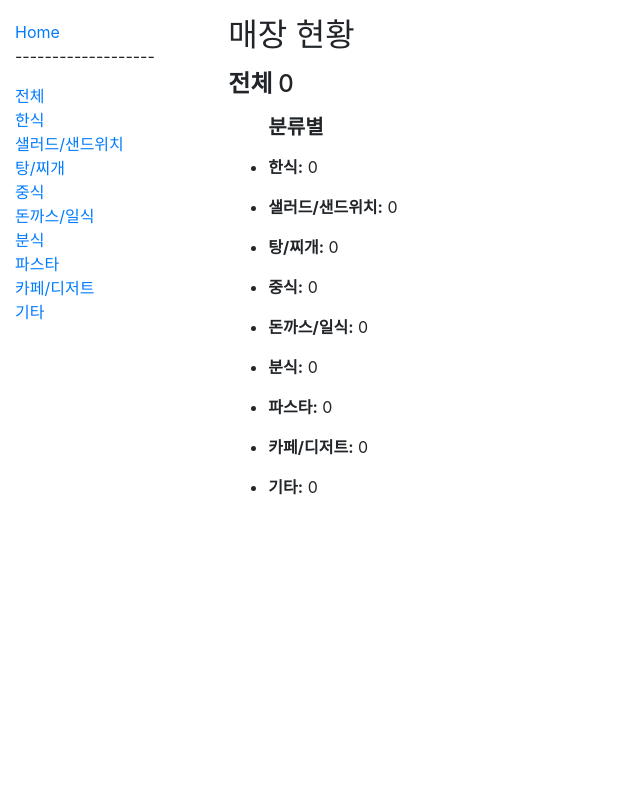
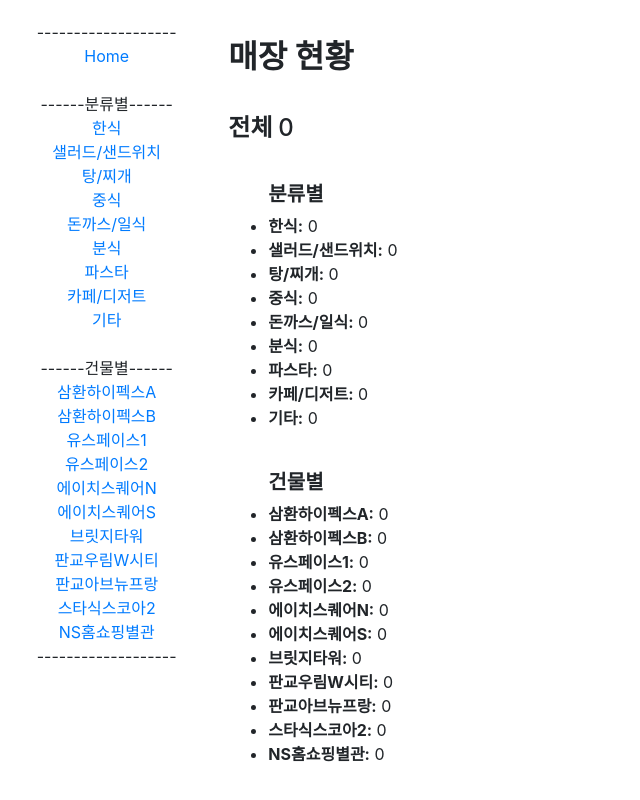
Before and after one commit to siul1024/exop, a Django app: page /first_app/ in a window 1280 px wide. Shown: the whole page, without its empty margins (0-640 px from the left). Run offline with Django 3.2, Linux system fonts and the light colour scheme; data that the repository does not hold is empty; some libraries are stand-ins or nearby versions.

Commit message:
update index

```diff
--- a/first_app/templates/base_generic.html
+++ b/first_app/templates/base_generic.html
@@ -15,9 +15,10 @@
             <div class="col-sm-2">
                 {% block sidebar %}
                 <ul class="sidebar-nav">
+                    <center>
+                        <li>-------------------</li>
                         <li><a href="{% url 'index' %}">Home</a></li>
-                    <p>-------------------</p>
-                    <li><a href="">전체</a></li>
+                        <li><br>------분류별------</li>
                         <li><a href="">한식</a></li>
                         <li><a href="">샐러드/샌드위치</a></li>
                         <li><a href="">탕/찌개</a></li>
@@ -27,6 +28,20 @@
                         <li><a href="">파스타</a></li>
                         <li><a href="">카페/디저트</a></li>
                         <li><a href="">기타</a></li>
+                        <li><br>------건물별------</li>
+                        <li><a href="">삼환하이펙스A</a></li>
+                        <li><a href="">삼환하이펙스B</a></li>
+                        <li><a href="">유스페이스1</a></li>
+                        <li><a href="">유스페이스2</a></li>
+                        <li><a href="">에이치스퀘어N</a></li>
+                        <li><a href="">에이치스퀘어S</a></li>
+                        <li><a href="">브릿지타워</a></li>
+                        <li><a href="">판교우림W시티</a></li>
+                        <li><a href="">판교아브뉴프랑</a></li>
+                        <li><a href="">스타식스코아2</a></li>
+                        <li><a href="">NS홈쇼핑별관</a></li>
+                        <li>-------------------</li>
+                    </center>
                 </ul>
                 {% endblock %}
             </div>
--- a/first_app/templates/index.html
+++ b/first_app/templates/index.html
@@ -1,33 +1,34 @@
 {% extends "base_generic.html" %}
 
 {% block content %}
-  <p> </p>
-  <h2>매장 현황</h2>
-  <p></p>
-  <h4> <strong>전체 </strong> {{ all_count }} </h4><p></p>
-<!--  <h2>Dynamic content</h2>-->
-<!--  <p>The library has the following record counts:</p>-->
+  <h2><br><strong>매장 현황</strong></h2>
+  <h4><br><strong>전체 </strong> {{ all_count }} </h4><p></p>
   <ul>
     <p></p>
-    <h5><strong>분류별</strong></h5>
+    <h5><br><strong>분류별</strong></h5>
+    <li><strong>한식:</strong> {{ c1_count }}</li>
+    <li><strong>샐러드/샌드위치:</strong> {{ c2_count }}</li>
+    <li><strong>탕/찌개:</strong> {{ c3_count }}</li>
+    <li><strong>중식:</strong> {{ c4_count }}</li>
+    <li><strong>돈까스/일식:</strong> {{ c5_count }}</li>
+    <li><strong>분식:</strong> {{ c6_count }}</li>
+    <li><strong>파스타:</strong> {{ c7_count }}</li>
+    <li><strong>카페/디저트:</strong> {{ c8_count }}</li>
+    <li><strong>기타:</strong> {{ c9_count }}</li>
+  </ul>
+  <ul>
     <p></p>
-    <li><strong>한식:</strong> {{ c1_count }}</li>
-    <p></p>
-    <li><strong>샐러드/샌드위치:</strong> {{ c2_count }}</li>
-    <p></p>
-    <li><strong>탕/찌개:</strong> {{ c3_count }}</li>
-    <p></p>
-    <li><strong>중식:</strong> {{ c4_count }}</li>
-    <p></p>
-    <li><strong>돈까스/일식:</strong> {{ c5_count }}</li>
-    <p></p>
-    <li><strong>분식:</strong> {{ c6_count }}</li>
-    <p></p>
-    <li><strong>파스타:</strong> {{ c7_count }}</li>
-    <p></p>
-    <li><strong>카페/디저트:</strong> {{ c8_count }}</li>
-    <p></p>
-    <li><strong>기타:</strong> {{ c9_count }}</li>
-
+    <h5><br><strong>건물별</strong></h5>
+    <li><strong>삼환하이펙스A:</strong> {{ b1_count }}</li>
+    <li><strong>삼환하이펙스B:</strong> {{ b2_count }}</li>
+    <li><strong>유스페이스1:</strong> {{ b3_count }}</li>
+    <li><strong>유스페이스2:</strong> {{ b4_count }}</li>
+    <li><strong>에이치스퀘어N:</strong> {{ b5_count }}</li>
+    <li><strong>에이치스퀘어S:</strong> {{ b6_count }}</li>
+    <li><strong>브릿지타워:</strong> {{ b7_count }}</li>
+    <li><strong>판교우림W시티:</strong> {{ b8_count }}</li>
+    <li><strong>판교아브뉴프랑:</strong> {{ b9_count }}</li>
+    <li><strong>스타식스코아2:</strong> {{ b10_count }}</li>
+    <li><strong>NS홈쇼핑별관:</strong> {{ b11_count }}</li>
   </ul>
 {% endblock %}
--- a/first_app/views.py
+++ b/first_app/views.py
@@ -2,10 +2,11 @@ from django.shortcuts import render
 
 # Create your views here.
 
-from first_app.models import Category, BuildingInfo, ShopInfo
+from first_app.models import ShopInfo
 
 def index(request):
     all_count = ShopInfo.objects.all().count()
+    # 분류별
     c1_count = ShopInfo.objects.filter(cat_id='1').count()
     c2_count = ShopInfo.objects.filter(cat_id='2').count()
     c3_count = ShopInfo.objects.filter(cat_id='3').count()
@@ -15,7 +16,18 @@ def index(request):
     c7_count = ShopInfo.objects.filter(cat_id='7').count()
     c8_count = ShopInfo.objects.filter(cat_id='8').count()
     c9_count = ShopInfo.objects.filter(cat_id='9').count()
-
+    # 건물별
+    b1_count = ShopInfo.objects.filter(bldg_id='1').count()
+    b2_count = ShopInfo.objects.filter(bldg_id='2').count()
+    b3_count = ShopInfo.objects.filter(bldg_id='3').count()
+    b4_count = ShopInfo.objects.filter(bldg_id='4').count()
+    b5_count = ShopInfo.objects.filter(bldg_id='5').count()
+    b6_count = ShopInfo.objects.filter(bldg_id='6').count()
+    b7_count = ShopInfo.objects.filter(bldg_id='7').count()
+    b8_count = ShopInfo.objects.filter(bldg_id='8').count()
+    b9_count = ShopInfo.objects.filter(bldg_id='9').count()
+    b10_count = ShopInfo.objects.filter(bldg_id='10').count()
+    b11_count = ShopInfo.objects.filter(bldg_id='11').count()
 
     context = {
         'all_count': all_count,
@@ -28,6 +40,17 @@ def index(request):
         'c7_count': c7_count,
         'c8_count': c8_count,
         'c9_count': c9_count,
+        'b1_count': b1_count,
+        'b2_count': b2_count,
+        'b3_count': b3_count,
+        'b4_count': b4_count,
+        'b5_count': b5_count,
+        'b6_count': b6_count,
+        'b7_count': b7_count,
+        'b8_count': b8_count,
+        'b9_count': b9_count,
+        'b10_count': b10_count,
+        'b11_count': b11_count,
     }
 
     return render(request, 'index.html', context=context)
```
Lines whose indentation alone changed are shown as unchanged.
